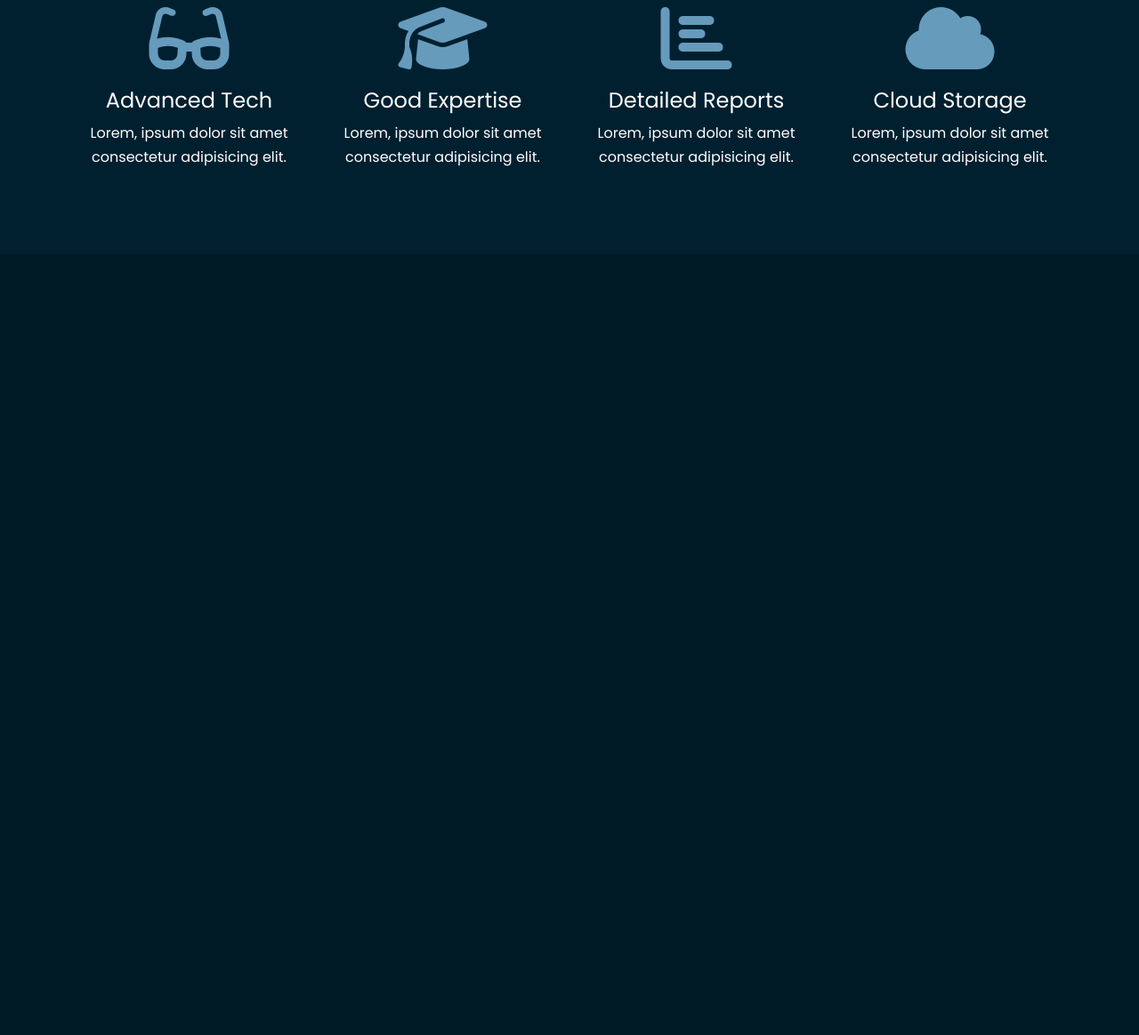
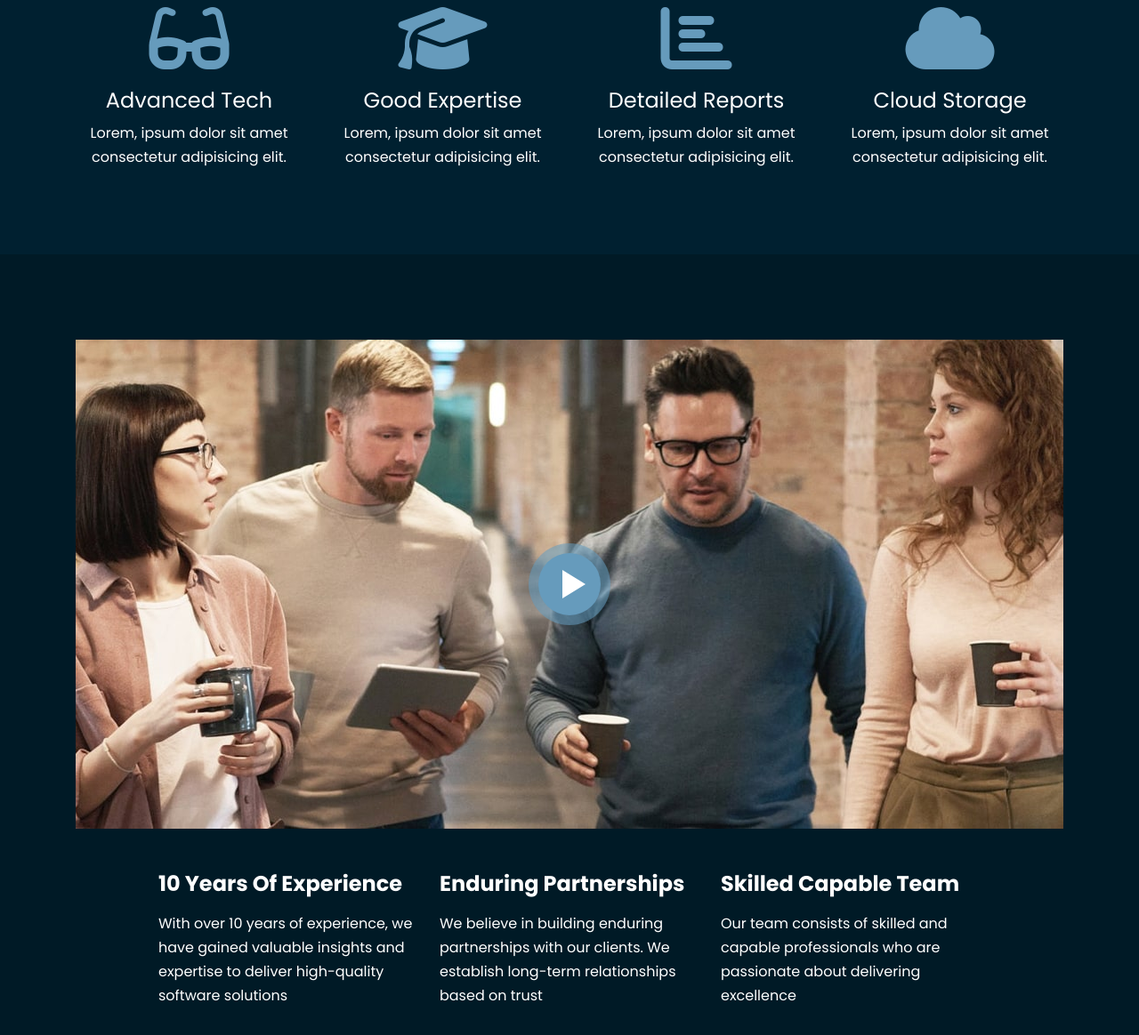
Before and after one commit to Jay0180/Vera_jfbeltran, a website: page index.html in a window 1280 px wide. Shown: the part 4249-5413 px from the top of the page at 89% size. Before the commit the page ends 4631 px from the top, so only its background shows below. Drawn offline with nearby package versions, Linux system fonts and the light colour scheme; files that its build step writes are made by us from their sources.

Commit message:
Added Video section

```diff
--- a/index.html
+++ b/index.html
@@ -453,6 +453,60 @@
       </div>
     </div>
   </section>
+  <!-- Video -->
+  <section class="video my-6">
+    <div class="container">
+      <div class="row">
+        <div class="col-12 d-flex flex-column align-items-center">
+          <div class="position-relative">
+            <img src="images/video-preview.jpg" alt="" class="img-fluid">
+            <a class="video-btn" data-bs-toggle="modal" data-bs-target="#videoModal"
+              data-bs-src="https://www.youtube.com/embed/u72H_zZzkcw">
+              <span class="video-play-button">
+                <span></span>
+              </span>
+            </a>
+          </div>
+        </div>
+      </div>
+      <div class="row video-points px-6 mt-5">
+        <div class="col-lg-4">
+          <h4 class="fw-bold">10 Years Of Experience</h4>
+          <p>
+            With over 10 years of experience, we have gained valuable insights and
+            expertise to deliver high-quality software solutions
+          </p>
+        </div>
+        <div class="col-lg-4">
+          <h4 class="fw-bold">Enduring Partnerships</h4>
+          <p>
+            We believe in building enduring partnerships with our clients. We
+            establish long-term relationships based on trust
+          </p>
+        </div>
+        <div class="col-lg-4">
+          <h4 class="fw-bold">Skilled Capable Team</h4>
+          <p>
+            Our team consists of skilled and capable professionals who are
+            passionate about delivering excellence
+          </p>
+        </div>
+      </div>
+    </div>
+
+    <!-- Video Modal -->
+    <div class="video-modal">
+      <div id="videoModal" class="modal fade">
+        <div class="modal-dialog">
+          <div class="modal-content">
+            <div class="ratio ratio-16x9">
+              <iframe frameborder="0" class="embed-responsive-item" id="video"></iframe>
+            </div>
+          </div>
+        </div>
+      </div>
+    </div>
+  </section>
 
   <script src="js/replaceme.min.js"></script>
   <script src="js/bootstrap.bundle.min.js"></script>
```
